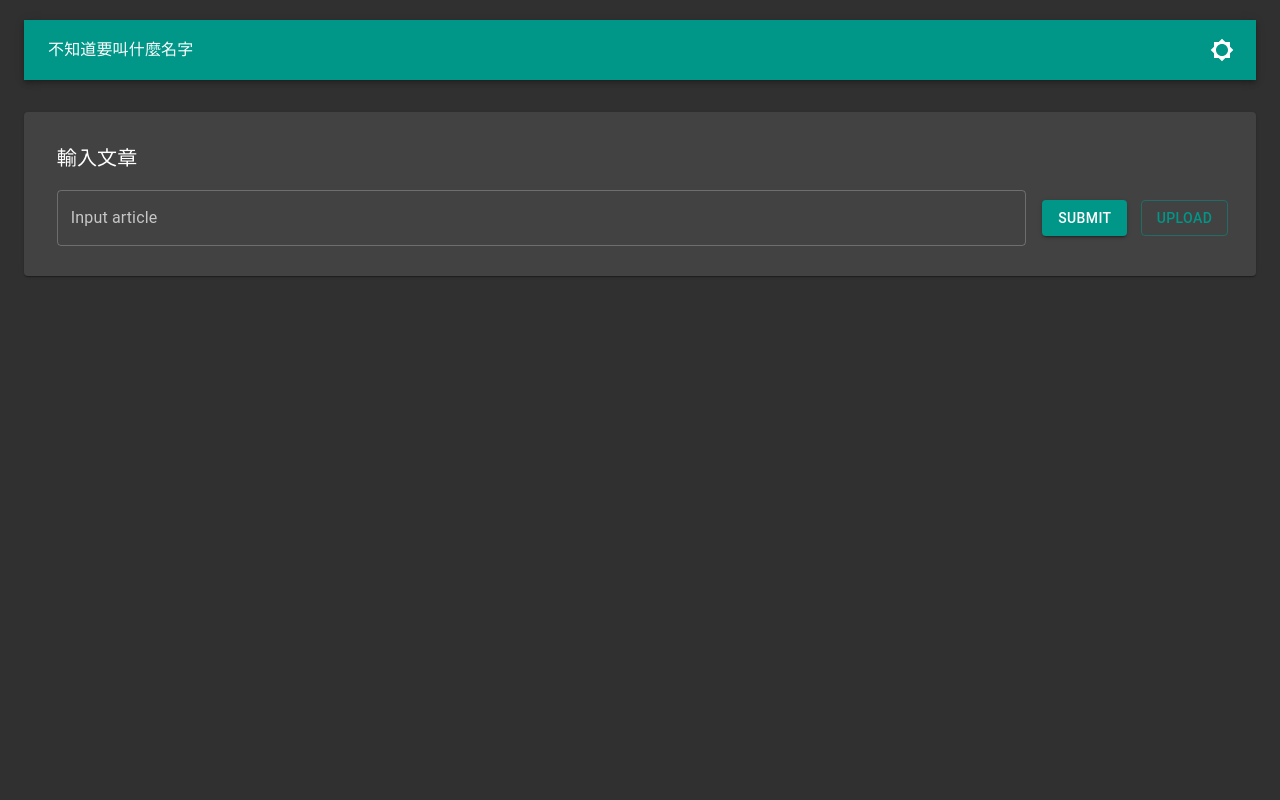
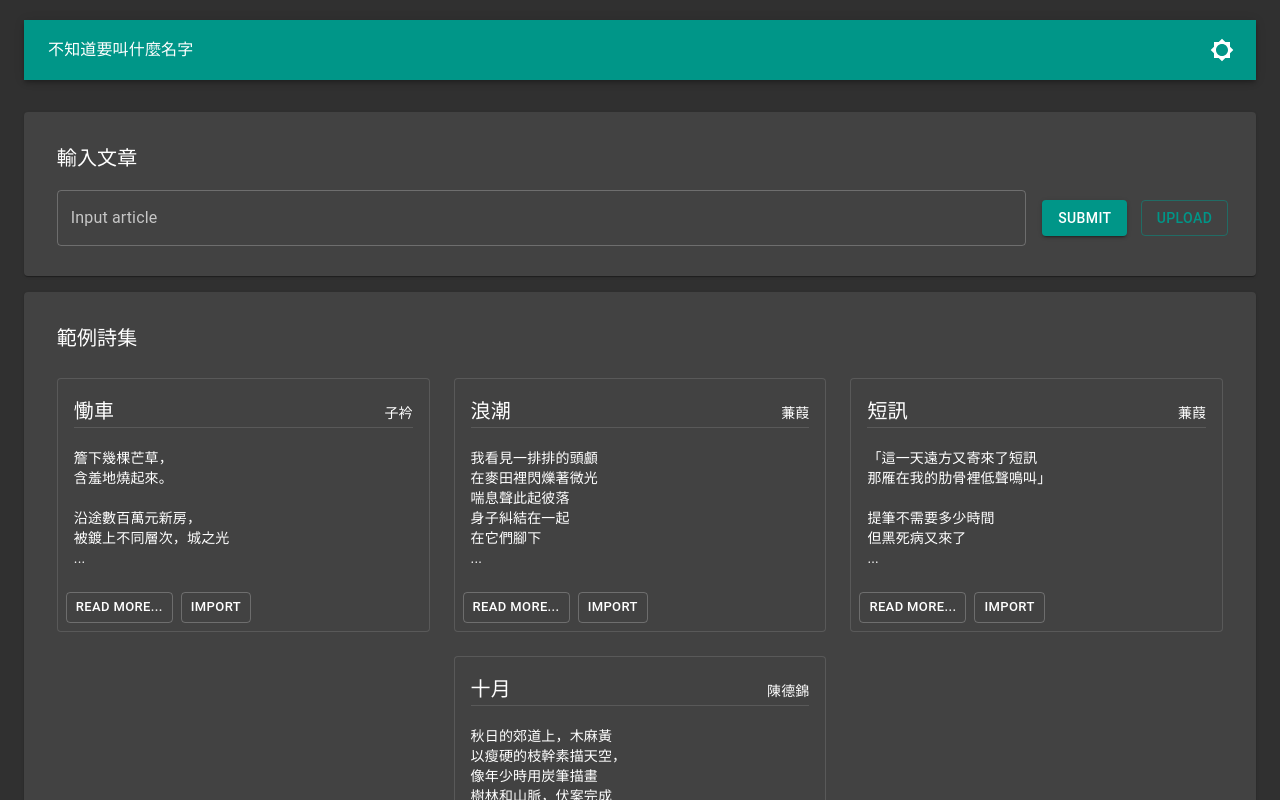
Before and after one commit to vincentthh35/IR2021-Final, a React (Create React App) app in the folder frontend/: page / in a window 1280 px wide. Shown: the top 800 px of the page. Built offline with nearby package versions, Linux system fonts and the light colour scheme.

Commit message:
[frontend] example poems, GridCard elements

```diff
--- a/frontend/package.json
+++ b/frontend/package.json
@@ -11,8 +11,10 @@
     "@testing-library/jest-dom": "^5.11.4",
     "@testing-library/react": "^11.1.0",
     "@testing-library/user-event": "^12.1.10",
+    "axios": "^0.21.1",
     "react": "^17.0.2",
     "react-dom": "^17.0.2",
+    "react-dotenv": "^0.1.3",
     "react-hook-form": "^7.9.0",
     "react-router-dom": "^5.2.0",
     "react-scripts": "4.0.3",
@@ -20,8 +22,8 @@
     "yup": "^0.32.9"
   },
   "scripts": {
-    "start": "react-scripts start",
-    "build": "react-scripts build",
+    "start": "react-dotenv && react-scripts start",
+    "build": "react-dotenv && react-scripts build",
     "test": "react-scripts test",
     "eject": "react-scripts eject"
   },
--- a/frontend/src/App.js
+++ b/frontend/src/App.js
@@ -27,6 +27,20 @@ function App() {
   const [snackOpen, setSnackOpen] = useState(false);
   const [snackMessage, setSnackMessage] = useState('');
   const [snackSeverity, setSnaceSeverity] = useState('info');
+  const overrides = {
+    MuiCssBaseline: {
+      '@global': {
+        '*::-webkit-scrollbar': {
+          width: '0.4em'
+        },
+        '*::-webkit-scrollbar-thumb': {
+          backgroundColor: 'rgba(0,0,0,.3)',
+          borderRadius: '5px',
+          border: '1px solid transparent'
+        }
+      }
+    }
+  };
 
   const theme = React.useMemo(
     () => {
@@ -37,12 +51,15 @@ function App() {
             primary: teal,
             secondary: green,
           },
+          overrides,
         });
       } else {
         return createMuiTheme({
           palette: {
             type: 'light',
+            primary: cyan,
           },
+          overrides,
         });
       }
     },
@@ -85,7 +102,7 @@ function App() {
                 userToggleDarkMode={userToggleDarkMode}
                 setUserToggleDarkMode={setUserToggleDarkMode}
               />
-              <Box paddingTop={4} paddingX={0} justifyContent="center" alignItems='center' display='flex'>
+              <Box paddingTop={4} paddingX={0} justifyContent="center" alignItems='center'>
                 <Switch>
                   <Route exact path='/'>
                     <Home displaySnackMessage={displaySnackMessage}/>
--- /dev/null
+++ b/frontend/src/components/GridCard.js
@@ -0,0 +1,81 @@
+import { useState } from 'react';
+import {
+  Grid,
+  Card,
+  CardContent,
+  Typography,
+  Divider,
+  CardActions,
+  Button,
+} from '@material-ui/core';
+
+import ReadMoreDialog from './ReadMoreDialog';
+
+const GridCard = ({ title, content, author, setInputValue }) => {
+  const [open, setOpen] = useState(false);
+
+  const trimArticle = (article) => {
+    const trimmed = article.trim();
+    const lines = trimmed.split('\n').map((e) => e.trim());
+    if (lines.length > 5) {
+      return lines.slice(0, 5).join('\n') + '\n...';
+    } else {
+      return lines.join('\n');
+    }
+  };
+
+  const handleOpen = () => {
+    setOpen(true);
+  };
+
+  const handleImport = () => {
+    setInputValue(content.trim());
+  }
+
+  const trimmedContent = trimArticle(content);
+  const readMore = trimmedContent.slice(-4) === '\n...';
+
+  return (<>
+    <ReadMoreDialog
+      open={open}
+      setOpen={setOpen}
+      setInputValue={setInputValue}
+      title={title}
+      content={content.trim().split('\n').map((e) => e.trim()).join('\n')}
+      author={author}
+    />
+    <Grid item xs={12} lg={4} xl={3}>
+      <Card variant='outlined'>
+        <CardContent>
+          <Grid container style={{ alignItems: 'baseline' }}>
+            <Grid item xs={6}>
+              <Typography variant='h6' inline>
+                {title}
+              </Typography>
+            </Grid>
+            <Grid item xs={6}>
+              <Typography variant='subtitle2' inline align='right'>
+                {author}
+              </Typography>
+            </Grid>
+          </Grid>
+          <Divider variant='fullWidth'/>
+          <br />
+          <Typography variant='body2' style={{ whiteSpace: 'pre-wrap' }}>
+            {trimmedContent}
+          </Typography>
+        </CardContent>
+        {
+          readMore
+            ? (<CardActions>
+                <Button size='small' variant='outlined' onClick={handleOpen}>Read more...</Button>
+                <Button size='small' variant='outlined' onClick={handleImport}>Import</Button>
+              </CardActions>)
+            : ""
+        }
+      </Card>
+    </Grid>
+  </>);
+};
+
+export default GridCard;
--- /dev/null
+++ b/frontend/src/components/ReadMoreDialog.js
@@ -0,0 +1,67 @@
+import { useState } from 'react';
+
+import {
+  Dialog,
+  DialogTitle,
+  DialogContent,
+  DialogContentText,
+  DialogActions,
+  Button,
+  Typography,
+  Grid,
+} from '@material-ui/core';
+
+const ReadMoreDialog = ({ open, setOpen, setInputValue, ...props }) => {
+  // const [open, setOpen] = useState(true);
+
+  const handleClose = () => {
+    setOpen(false);
+  };
+
+  const handleImport = () => {
+    setInputValue(props.content.trim());
+    setOpen(false);
+  };
+
+  return (
+    <Dialog
+        fullWidth={true}
+        maxWidth={'sm'}
+        open={open}
+        onClose={handleClose}
+        aria-labelledby="max-width-dialog-title"
+      >
+        <DialogTitle id="max-width-dialog-title">
+          <Grid container style={{ alignItems: 'baseline' }}>
+            <Grid item xs={6}>
+              <Typography variant='h6' inline>
+                {props.title}
+              </Typography>
+            </Grid>
+            <Grid item xs={6}>
+              <Typography variant='subtitle2' inline align='right'>
+                {props.author}
+              </Typography>
+            </Grid>
+          </Grid>
+        </DialogTitle>
+        <DialogContent>
+          <DialogContentText>
+            <Typography variant='body1' style={{ whiteSpace: 'pre-wrap' }}>
+              {props.content}
+            </Typography>
+          </DialogContentText>
+        </DialogContent>
+        <DialogActions>
+          <Button onClick={handleImport} color="primary" variant='contained'>
+            Import
+          </Button>
+          <Button onClick={handleClose} color="primary">
+            Close
+          </Button>
+        </DialogActions>
+      </Dialog>
+  );
+};
+
+export default ReadMoreDialog;
--- /dev/null
+++ b/frontend/src/containers/ArticleInputPaper.js
@@ -0,0 +1,121 @@
+import {
+  Grid,
+  TextField,
+  Button,
+  Paper,
+  Typography,
+} from '@material-ui/core';
+import { makeStyles } from '@material-ui/core/styles';
+import { useFormStyles } from '../styles';
+import { useState } from 'react';
+import { useForm, Controller } from 'react-hook-form';
+
+const ArticleInputPaper = ({ displaySnackMessage, inputValue, setInputValue }) => {
+  const classes = useFormStyles();
+
+  const {
+    handleSubmit, control, reset,
+    formState: { errors }
+  } = useForm();
+
+  const handleUploadFile = (e) => {
+    if (e.target.files.length > 0) {
+      const file = e.target.files[0];
+      if (file.type === 'text/plain' &&
+          file.name.slice(-4) === '.txt')
+      {
+        // read and set input
+        const reader = new FileReader();
+        reader.readAsText(file);
+        reader.onload = () => {
+          const result = reader.result.trim();
+          // filter word number
+          if (result.length <= 5000) {
+            setInputValue(reader.result.trim());
+          } else {
+            displaySnackMessage(`Too much words! (${result.length} words total)`, 'error');
+            console.error(`Too much words! (${result.length} words total)`);
+          }
+        };
+        reader.onerror = () => {
+          console.error('reader error!');
+        };
+      } else {
+        // validate form?
+        displaySnackMessage('Only accept .txt file!', 'error');
+        console.error('Only accept .txt file!');
+      }
+    }
+  };
+
+  const onInputChange = (e) => {
+    setInputValue(e.target.value);
+  };
+
+  const onSubmit = (data) => {
+    console.log(data);
+  };
+
+  return (
+    <Paper className={classes.paperRoot} style={{ top: '55px', position: 'sticky', zIndex: 500 }}>
+      <form style={{ width: '100%' }} autoComplete='off' onSubmit={handleSubmit(onSubmit)}>
+        <Grid container spacing={2} className={classes.gridRoot}>
+          <Grid item xs={12}>
+            <Typography variant='h6'>
+              輸入文章
+            </Typography>
+          </Grid>
+          <Grid item xs={12} lg={10} xl={10}>
+            <Controller
+              name="article"
+              control={control}
+              defaultValue=''
+              rules={{ required: true }}
+              render={(props) => (
+                <TextField
+                  {...props.field}
+                  multiline
+                  rowsMax={5}
+                  label='Input article'
+                  onChange={(value) => {
+                    props.field.onChange(value);
+                    onInputChange(value);
+                  }}
+                  value={inputValue}
+                  fullWidth
+                  variant='outlined'
+                />
+              )}
+            />
+          </Grid>
+          <Grid item xs={12} lg={1} xl={1}>
+            <Button
+              variant='contained'
+              color='primary'
+              type='submit'
+            >
+              Submit
+            </Button>
+          </Grid>
+          <Grid item xs={12} lg={1} xl={1}>
+            <Button
+              variant='outlined'
+              color='primary'
+              component='label'
+            >
+              Upload
+              <input
+                type='file'
+                hidden
+                // multiple (allow upload multiple files)
+                onChange={handleUploadFile}
+              />
+            </Button>
+          </Grid>
+        </Grid>
+      </form>
+    </Paper>
+  );
+};
+
+export default ArticleInputPaper;
--- a/frontend/src/containers/Home.js
+++ b/frontend/src/containers/Home.js
@@ -4,11 +4,17 @@ import {
   Button,
   Paper,
   Typography,
+  Card,
+  CardContent,
+  Divider,
 } from '@material-ui/core';
 import { makeStyles } from '@material-ui/core/styles';
 import { useFormStyles } from '../styles';
 import { useState } from 'react';
 import { useForm, Controller } from 'react-hook-form';
+
+import ArticleInputPaper from './ArticleInputPaper';
+import GridCard from '../components/GridCard';
 
 const Home = ({ displaySnackMessage }) => {
   const classes = useFormStyles();
@@ -19,101 +25,148 @@ const Home = ({ displaySnackMessage }) => {
     formState: { errors }
   } = useForm();
 
-  const handleUploadFile = (e) => {
-    if (e.target.files.length > 0) {
-      const file = e.target.files[0];
-      if (file.type === 'text/plain' &&
-          file.name.slice(-4) === '.txt')
+  const poemList = [
     {
-        // read and set input
-        const reader = new FileReader();
-        reader.readAsText(file);
-        reader.onload = () => {
-          const result = reader.result.trim();
-          // filter word number
-          if (result.length <= 5000) {
-            setInputValue(reader.result.trim());
-          } else {
-            displaySnackMessage(`Too much words! (${result.length} words total)`, 'error');
-            console.error(`Too much words! (${result.length} words total)`);
+      title: '慟車',
+      id: 1941,
+      author: '子衿',
+      content: `簷下幾棵芒草，
+                含羞地燒起來。
+
+                沿途數百萬元新房，
+                被鍍上不同層次，城之光
+                盈起了一褶長裙，
+                點綴橋上漫天亂飛的霧點。
+
+                因夜之故，
+                橋下新鳥
+                幻想頂上的雲，此刻
+                鋼鐵如鏡，
+                月明如晝，
+                抬頭一瞥逝陽。
+
+                光暈照於千衢田野，
+                動車墳
+                涔冷，
+                領導的劉海，
+                也含羞地燃燒，
+                像沫微笑。
+
+                因夜之故，
+                又一隻鳥歸去。`,
+    },
+    {
+      title: '浪潮',
+      id: 1940,
+      author: '蒹葭',
+      content: `我看見一排排的頭顱
+                在麥田裡閃爍著微光
+                喘息聲此起彼落
+                身子糾結在一起
+                在它們腳下
+                一種韻律
+                從高原上從天而降
+                而鋪滿著麥桿的豐腴黃土
+                既遠且長，在黑暗彼此靠近，
+                在震動中相濡以沬
+                萬物靜好
+                人們跳舞
+                人們肅立
+                然後月光－－
+                慢慢從心上
+                溢出多餘的夢境`,
+    },
+    {
+      title: '短訊',
+      id: 1939,
+      author: '蒹葭',
+      content: `「這一天遠方又寄來了短訊
+                那雁在我的肋骨裡低聲鳴叫」
+
+                提筆不需要多少時間
+                但黑死病又來了
+                而且窗外鬼雨連綿
+                紙屑沾滿了墨酒，進入酣睡
+                燈光如罌粟花般盛放
+                沒有甚麼不對勁，只有
+                魚在魚缸裡寂寞至死
+                就算如此
+                那也只是一場意外
+
+                留白已至尾聲
+                我還是沒有找到回覆的理由
+                所謂理由
+                是隨著季節更迭的東西吧
+                可我們寧願留在春夏
+                享受一種永恆的味道
+
+                話又說回來
+                你討厭矯情確實是個缺陷
+                至少魚死了不全是我的錯
+                就算如此
+                那也只是一場意外
+                月亮也從來沒有哭過`,
+    },
+    {
+      title: '十月',
+      id: 1938,
+      author: '陳德錦',
+      content: `秋日的郊道上，木麻黃
+                以瘦硬的枝幹素描天空，
+                像年少時用炭筆描畫
+                樹林和山脈，伏案完成
+                厚厚的作業，汗水和衣袖
+                把桌面的木紋磨滑。
+                秋日的圖畫在手邊悄悄溜走，
+                恰似在煩憂的年月上溜走的，
+                無法牽制的風。
+                重回南方這城市，
+                想念一幅褪色的畫，
+                畫裡有一條小路，
+                蹉跎成今古，
+                像髮叢中一莖灰絲，隱蔽起來，
+                一頭繫住已逝的青春，
+                一頭垂向荒涼的土地。`
     }
-        };
-        reader.onerror = () => {
-          console.error('reader error!');
-        };
-      } else {
-        // validate form?
-        displaySnackMessage('Only accept .txt file!', 'error');
-        console.error('Only accept .txt file!');
-      }
-    }
-  };
-
+  ];
 
   const onInputChange = (e) => {
     setInputValue(e.target.value);
   };
 
-  return (
+  return (<>
+    <ArticleInputPaper
+      displaySnackMessage={displaySnackMessage}
+      inputValue={inputValue}
+      setInputValue={setInputValue}
+    />
+    <Grid container spacing={2}>
+      <Grid item xs={12}>
+
+      </Grid>
+      <Grid item xs={12}>
         <Paper className={classes.paperRoot}>
-      <form style={{ width: '100%' }} autoComplete='off'>
-        <Grid container spacing={2} className={classes.gridRoot}>
+          <Grid container spacing={3} className={classes.cardGridRoot}>
             <Grid item xs={12}>
               <Typography variant='h6'>
-              輸入文章
+                範例詩集
               </Typography>
             </Grid>
-          <Grid item xs={10}>
-            <Controller
-              name="username"
-              control={control}
-              defaultValue=''
-              rules={{ required: true }}
-              render={(props) => (
-                <TextField
-                  {...props.field}
-                  multiline
-                  rowsMax={5}
-                  label='Input article'
-                  onChange={(value) => {
-                    props.field.onChange(value);
-                    onInputChange(value);
-                  }}
-                  value={inputValue}
-                  fullWidth
-                  variant='outlined'
+            {poemList.map((e, i) =>
+              <GridCard
+                title={e.title}
+                content={e.content.trim().split('\n').map((e) => e.trim()).join('\n')}
+                author={e.author}
+                setInputValue={setInputValue}
+                id={`grid-card-${i}`}
+                key={`grid-card-${i}`}
               />
             )}
-            />
           </Grid>
-          <Grid item xs={1}>
-            <Button
-              variant='contained'
-              color='primary'
-              type='submit'
-            >
-              Submit
-            </Button>
-          </Grid>
-          <Grid item xs={1}>
-            <Button
-              variant='outlined'
-              color='primary'
-              component='label'
-            >
-              Upload
-              <input
-                type='file'
-                hidden
-                // multiple (allow upload multiple files)
-                onChange={handleUploadFile}
-              />
-            </Button>
+        </Paper>
       </Grid>
     </Grid>
-      </form>
-    </Paper>
-  );
+  </>);
 };
 
 export default Home;
--- a/frontend/src/styles/formStyles.js
+++ b/frontend/src/styles/formStyles.js
@@ -2,12 +2,11 @@ import { makeStyles } from '@material-ui/core/styles';
 
 export const useFormStyles = makeStyles({
   paperRoot: {
-    width: '100vw',
+    width: '100%',
     paddingTop: 10,
     paddingBottom: 10,
     paddingLeft: '1vw',
     paddingRight: '1vw',
-    display: 'flex',
     justifyContent: 'center',
   },
   gridRoot: {
@@ -16,6 +15,11 @@ export const useFormStyles = makeStyles({
     justifyContent: 'center',
     alignItems: 'center',
   },
+  cardGridRoot: {
+    padding: 20,
+    display: 'flex',
+    justifyContent: 'center',
+  },
   checkbox: {
     paddingLeft: 0,
   },
```
Also changed, not shown: frontend/src/axios.js (added, +15 -0 lines), 1 other file (tests, documents, lock files or other folders). Lines whose indentation alone changed are shown as unchanged.
